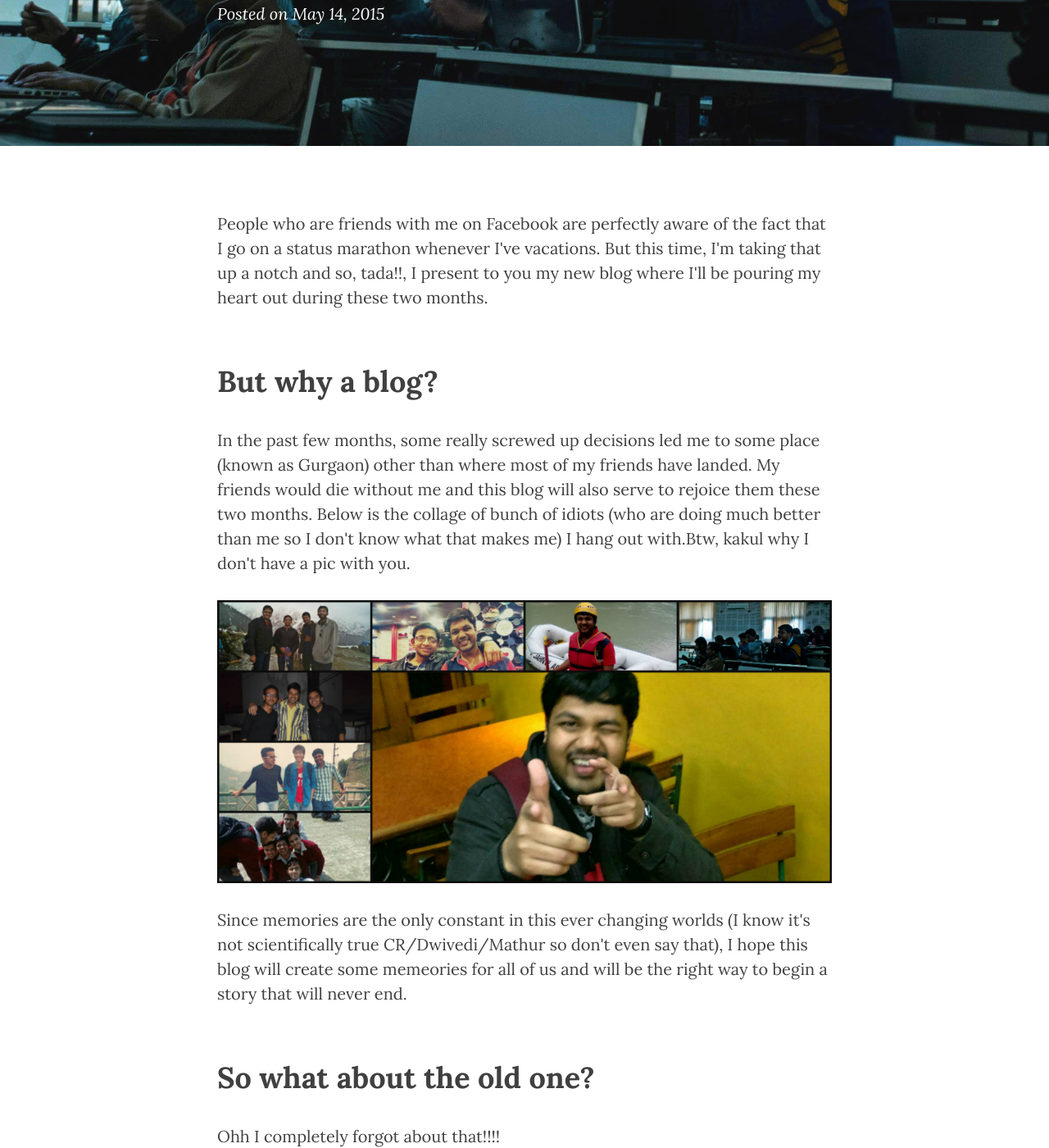
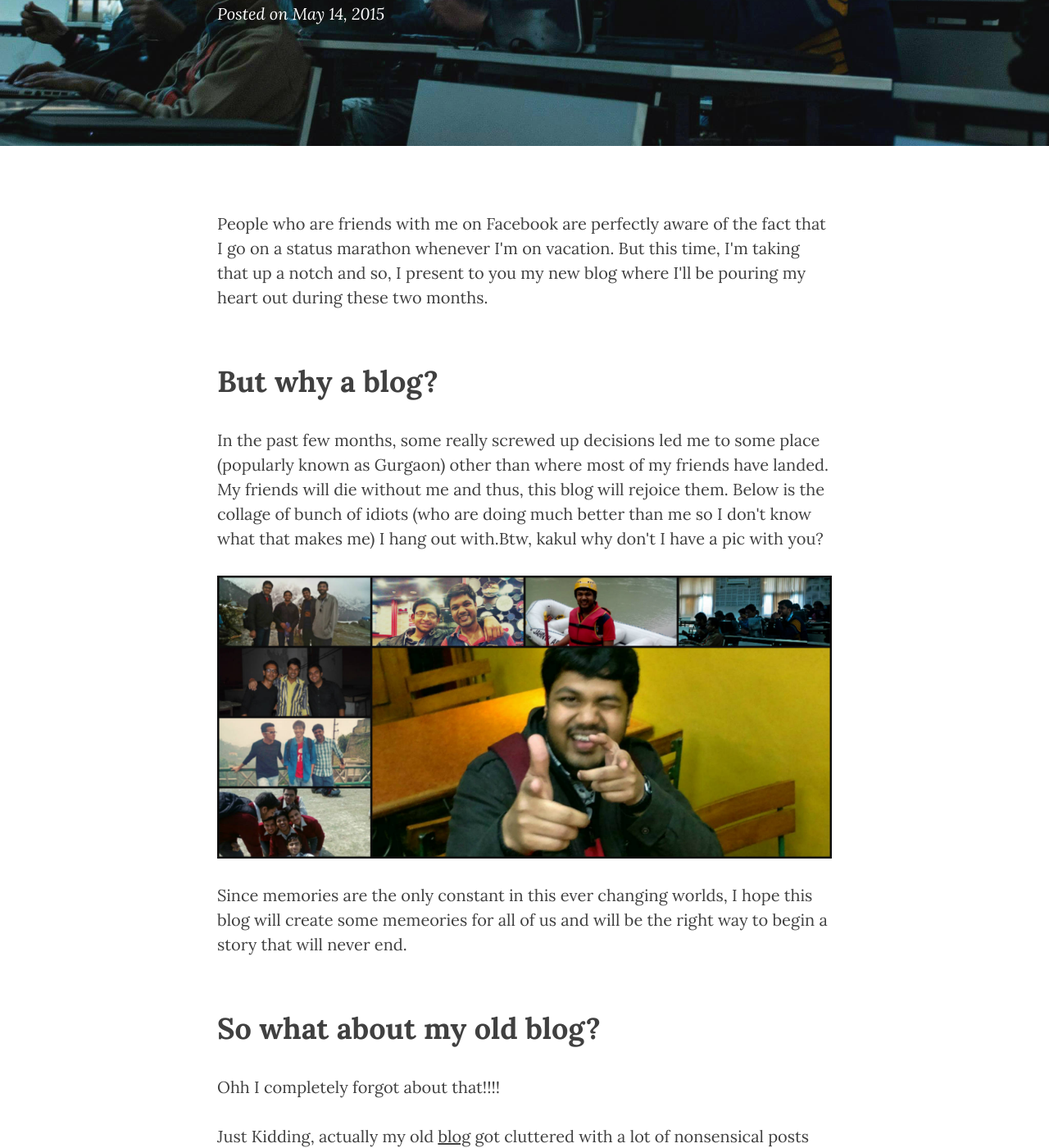
Before and after one commit to KKcorps/kkcorps.github.io, a Jekyll site: the page built from _posts/2015-05-14-Guess what! I'm Blogging Again.markdown, in a window 1280 px wide and 1400 px high, scrolled down 358 px. Shown: the whole window at 82% size. Built offline with Jekyll 4.4.1, drawn with Linux system fonts in a browser that asks for light colours; nearby versions of some CDN libraries; some of the changed text lies outside the part shown.

Commit message:
Update 2015-05-14-Guess what! I'm Blogging Again.markdown

```diff
--- a/_posts/2015-05-14-Guess what! I'm Blogging Again.markdown
+++ b/_posts/2015-05-14-Guess what! I'm Blogging Again.markdown
@@ -6,21 +6,14 @@
 author:     "kharekartik"
 header-img: "img/code_fun_do.jpg"
 ---
-<p>People who are friends with me on Facebook are perfectly aware of the fact that I go on a status marathon whenever I've vacations. But this time, I'm taking that up a notch and so, tada!!, I present to you my new blog where I'll be pouring my heart out during these two months.</p>
+<p>People who are friends with me on Facebook are perfectly aware of the fact that I go on a status marathon whenever I'm on vacation. But this time, I'm taking that up a notch and so, I present to you my new blog where I'll be pouring my heart out during these two months.</p>
 <p class="section-heading">But why a blog?</p>
-<p>In the past few months, some really screwed up decisions led me to some place (known as Gurgaon) other than where most of my friends have landed. My friends would die without me and this blog will also serve to rejoice them these two months. Below is the collage of bunch of idiots (who are doing much better than me so I don't know what that makes me) I hang out with.Btw, kakul why I don't have a pic with you.</p>
+<p>In the past few months, some really screwed up decisions led me to some place (popularly known as Gurgaon) other than where most of my friends have landed. My friends will die without me and thus, this blog will rejoice them. Below is the collage of bunch of idiots (who are doing much better than me so I don't know what that makes me) I hang out with.Btw, kakul why don't I have a pic with you?</p>
 <img src="{{site.baseurl}}/img/about-bg.jpg" alt="Me and my friends"/>
-<p>Since memories are the only constant in this ever changing worlds (I know it's not scientifically true CR/Dwivedi/Mathur so don't even say that), I hope this blog will create some memeories for all of us and will be the right way to begin a story that will never end.</p>
-<p class="section-heading">So what about the old one?</p>
+<p>Since memories are the only constant in this ever changing worlds, I hope this blog will create some memeories for all of us and will be the right way to begin a story that will never end.</p>
+<p class="section-heading">So what about my old blog?</p>
 <p>Ohh I completely forgot about that!!!!</p>
 <p>Just Kidding, actually my old <a href="https://kkcrps.blogspot.com" target="_blank">blog</a> got cluttered with a lot of nonsensical posts and so I thought of starting from scratch. Also, having your own site is way much cooler.</p>
-<p class="section-heading nope">Anything else?</p>
-<p>Not really but since I don't have much to do right now here's a poem for you
-<blockquote>Roses are red,<br>
-Sky is blue,<br>
-Click <a href=".nope">Here</a> for more,<br>
-Ya I got you<br>
-HAHAHA...</blockquote></p>
 
 <p>So I bid you farewell for now.<br>
 Till my next post,<br>
```
